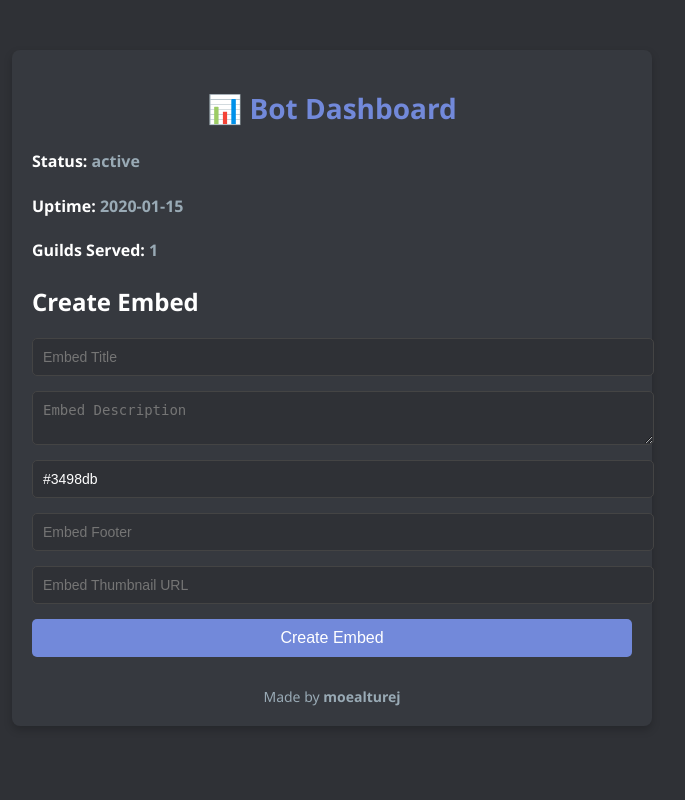
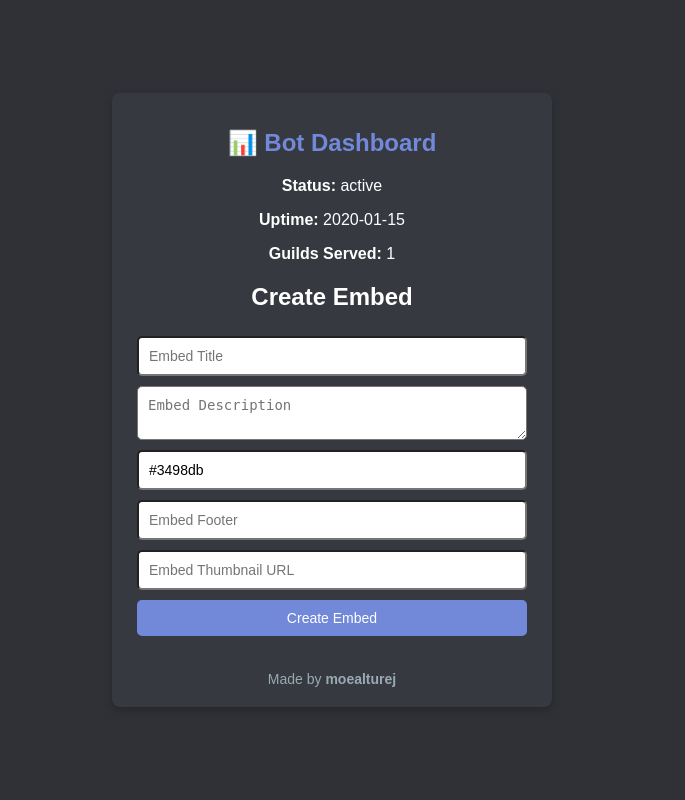
Before and after one commit to moealturej/discord-bot, a Flask app: template templates/dashboard.html in a window 1280 px wide. Shown: the whole page, without its empty margins (308-993 px from the left). Run offline with Flask 3, Linux system fonts and the light colour scheme; the template is opened without the code that fills it: most values are stand-ins (such as "Sample title", 1, 10 or a date in 2020); parts of the project's set-up code (start-up, migrations or seed data) failed here and were passed over.

Commit message:
Update style.css

```diff
--- a/static/style.css
+++ b/static/style.css
@@ -1,111 +1,62 @@
-/* Global Styles */
 body {
-    font-family: 'Segoe UI', Tahoma, Geneva, Verdana, sans-serif;
+    font-family: Arial, sans-serif;
     background: #2f3136;
     color: #fff;
     margin: 0;
     padding: 0;
     display: flex;
     justify-content: center;
-    align-items: flex-start;
-    min-height: 100vh;
+    align-items: center;
+    height: 100vh;
 }
 
 .dashboard {
-    text-align: left;
+    text-align: center;
     background: #36393f;
     padding: 20px;
     border-radius: 8px;
-    width: 600px;
+    width: 400px;
     box-shadow: 0 4px 8px rgba(0, 0, 0, 0.2);
-    margin-top: 50px;
 }
 
 h1 {
-    font-size: 28px;
+    font-size: 24px;
     color: #7289da;
-    text-align: center;
-    margin-bottom: 20px;
 }
 
-/* Status Section */
 .status {
     margin-top: 20px;
-    font-size: 16px;
-    line-height: 1.8;
 }
 
-.status span {
-    font-weight: bold;
-    color: #99aab5;
-}
-
-/* Embed Creation Section */
-.embed-creation {
-    margin-top: 30px;
-    background: #2c2f36;
-    padding: 20px;
-    border-radius: 8px;
-    box-shadow: 0 2px 5px rgba(0, 0, 0, 0.2);
-}
-
-.embed-creation h2 {
-    color: #7289da;
-    font-size: 22px;
-    margin-bottom: 15px;
-}
-
-form {
-    display: grid;
-    gap: 15px;
-}
-
-form label {
-    font-size: 16px;
-}
-
-form input, form textarea {
-    padding: 10px;
-    background: #2f3136;
-    color: #fff;
-    border: 1px solid #444;
-    border-radius: 5px;
-    width: 100%;
-}
-
-form input[type="text"], form input[type="checkbox"], form textarea {
-    font-size: 14px;
-}
-
-form button {
-    padding: 10px 20px;
-    background: #7289da;
-    color: #fff;
-    border: none;
-    border-radius: 5px;
-    font-size: 16px;
-    cursor: pointer;
-    transition: background 0.3s;
-}
-
-form button:hover {
-    background: #5f73b3;
-}
-
-/* Success Message */
-.embed-success {
-    background-color: #28a745;
-    color: white;
-    padding: 10px;
-    border-radius: 5px;
-    font-size: 16px;
-    text-align: center;
-}
-
-/* Footer */
 footer {
     margin-top: 30px;
     font-size: 14px;
     color: #99aab5;
-    text-align: center;
 }
+
+.embeds {
+    margin-top: 20px;
+}
+
+form {
+    display: flex;
+    flex-direction: column;
+}
+
+input, textarea, button {
+    margin: 5px;
+    padding: 10px;
+    font-size: 14px;
+    border-radius: 5px;
+}
+
+button {
+    background-color: #7289da;
+    color: white;
+    border: none;
+    cursor: pointer;
+}
+
+button:hover {
+    background-color: #5a6bdb;
+}
```
